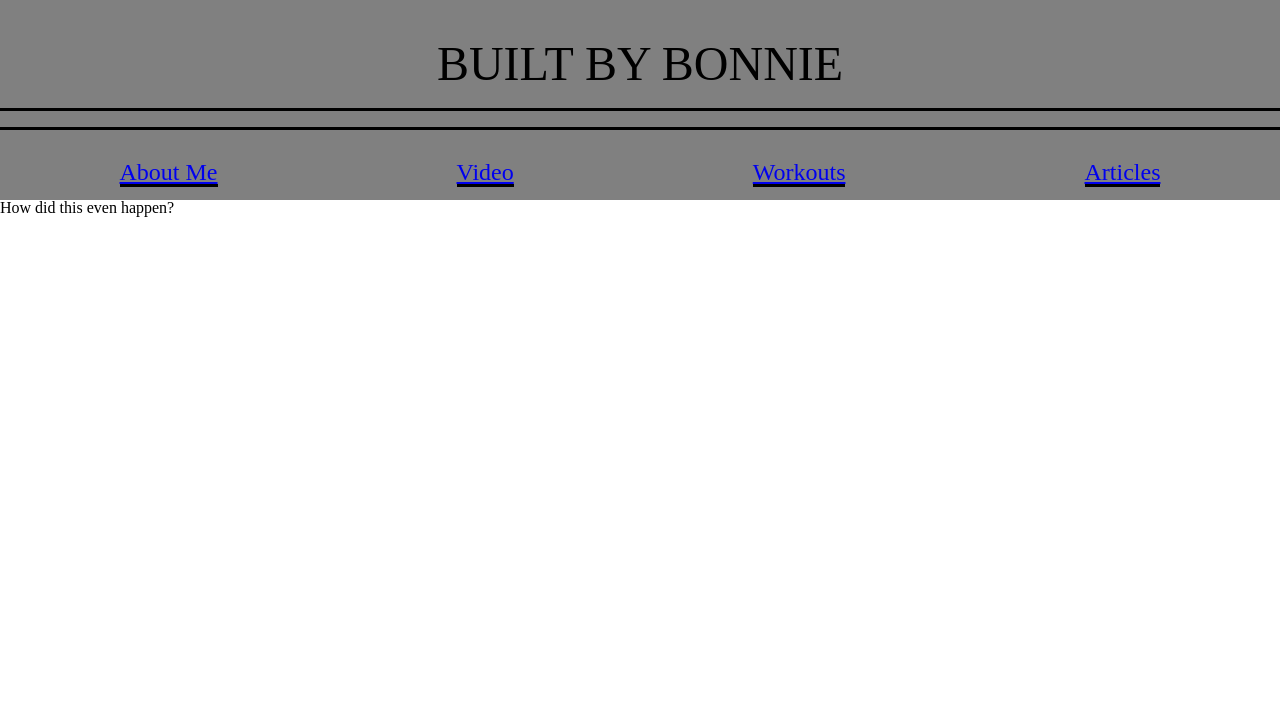
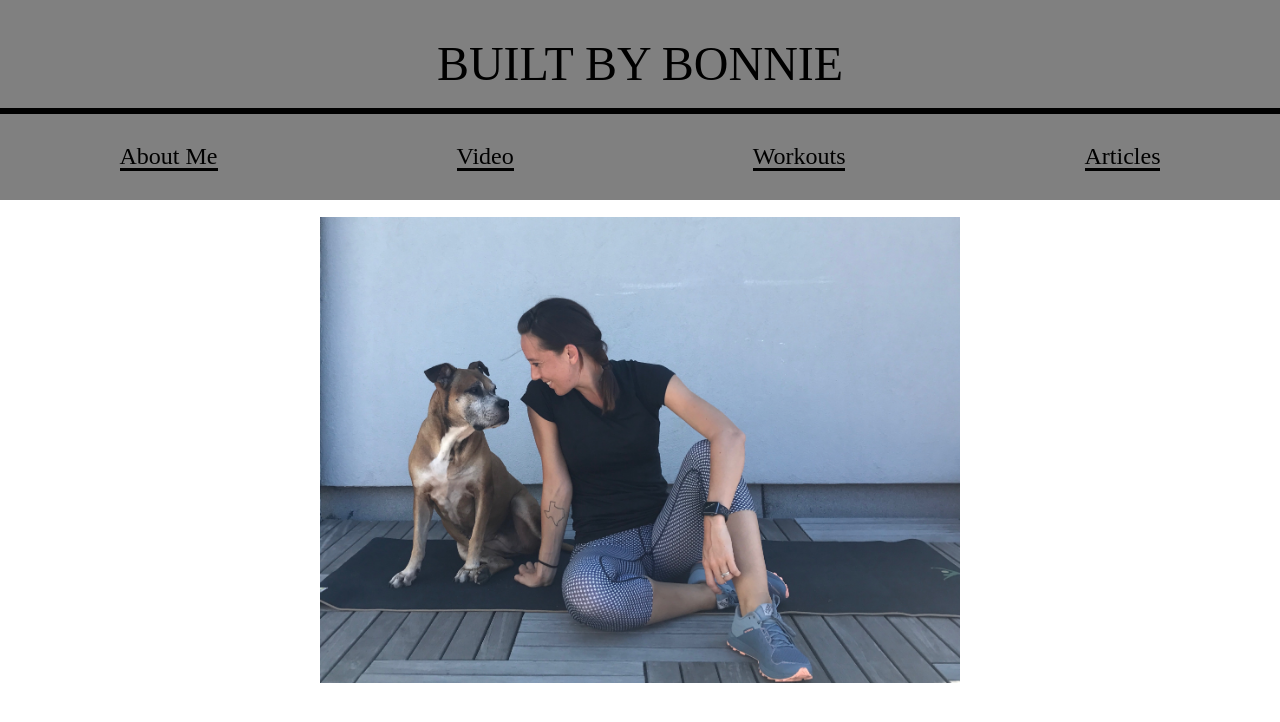
Before and after one commit to bangermiller/fewd_final_project, a plain HTML site: page BBB/index.html in a window 1280 px wide. Drawn offline with nearby package versions, Linux system fonts and the light colour scheme.

Commit message:
7_30Changes

```diff
--- a/BBB/css/style.css
+++ b/BBB/css/style.css
@@ -26,13 +26,28 @@ header ul li {
 	border-bottom: solid;
 	display: flex;
 	justify-content: space-around;
-
 	padding-top: 20px;
 
 
 }
 
-header .menu {
+.aboutMe {
+	height: 500px;
+	display: flex;
+	align-items: center;
+}
+.aboutMe img {
+	margin: auto;
+	width: 50%;
+	height: auto;
+	display: flex;
+	justify-content: center;
+
 
 
 }
+a:hover, a:visited, a:link, a:active
+{
+    text-decoration: none;
+    color: black;
+}
--- a/BBB/index.html
+++ b/BBB/index.html
@@ -10,12 +10,12 @@
       <h1 class="title">
       BUILT BY BONNIE
       </h1>
-      <br>
+
       	<nav class="menu">
   			<ul>
-    			<li><a href="#">About Me</a></li>
+    			<li><a href="./pages/aboutMe/index.html">About Me</a></li>
     			<li><a href="#">Video</a></li>
-    			<li><a href="#">Workouts</a></li>
+    			<li><a href="./pages/workouts/workouts.html">Workouts</a></li>
     			<li><a href="#">Articles</a></li>
   			</ul>
 		</nav>
@@ -23,8 +23,9 @@
 
     <main>
       <section class="aboutMe">
-      <h3 class="aboutMeTitle">How did this even happen?</h3>
+      <h3 class="aboutMeTitle"></h3>
       <p>
+      <img src="./images/b_Ego2.jpg" alt="Me & Eegs">
 
 
       </p>
```
Also changed, not shown: BBB/pages/aboutMe/index.html (added, +11 -0 lines), BBB/pages/workouts/workouts.html (added, +10 -0 lines), BBB/images/b_Ego2.jpg (added), BBB/pages/workouts/Abs/abs.html (added), BBB/pages/workouts/Abs/images/Abs.png (added), 8 other files.
